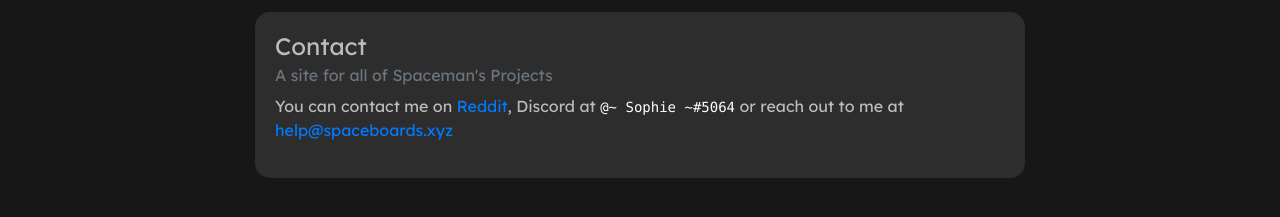
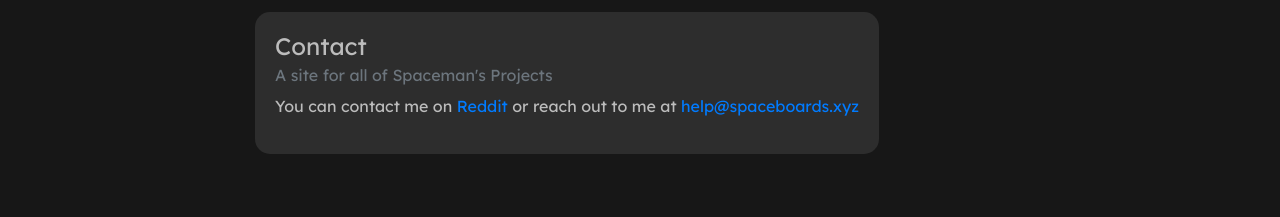
Before and after one commit to Spaceboards/SpaceboardsWebsite, a plain HTML site: page contact/index.html in a window 1280 px wide. Shown: the part 129-346 px from the top of the page. Drawn offline with nearby package versions, Linux system fonts and the light colour scheme.

Commit message:
remove discord contact

```diff
--- a/contact/index.html
+++ b/contact/index.html
@@ -46,8 +46,7 @@
                 <h6 class="text-muted card-subtitle mb-2" style="color:#bcbcbc;">A site for all of Spaceman's
                     Projects<br></h6>
                 <p style="color: #bcbcbc;">You can contact me on <a
-                        href="https://www.reddit.com/user/rionlion100">Reddit</a>, Discord at
-                    <code>@~ Sophie ~#5064</code> or reach out to me at <script language="JavaScript">document.write(Whoop("help","spaceboards","xyz"));</script></p>
+                        href="https://www.reddit.com/user/rionlion100">Reddit</a> or reach out to me at <script language="JavaScript">document.write(Whoop("help","spaceboards","xyz"));</script></p>
             </div>
         </div>
         <script src="assets/js/jquery.min.js"></script>
```
